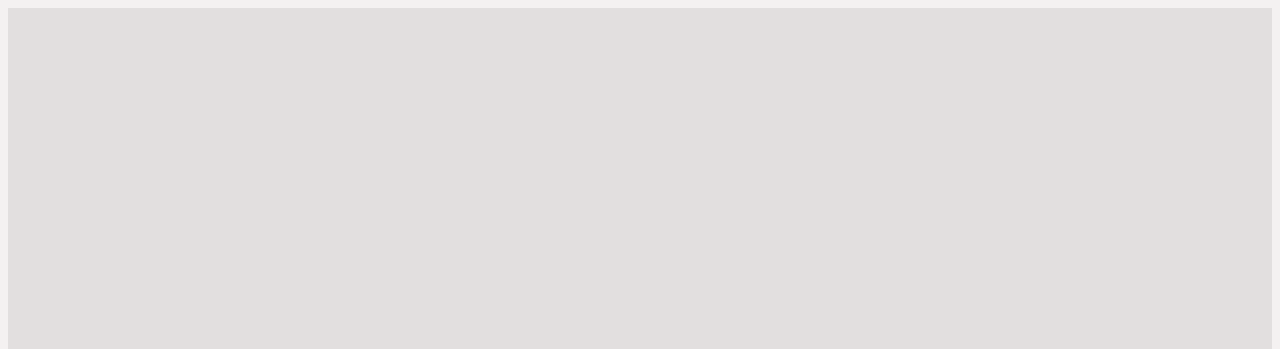
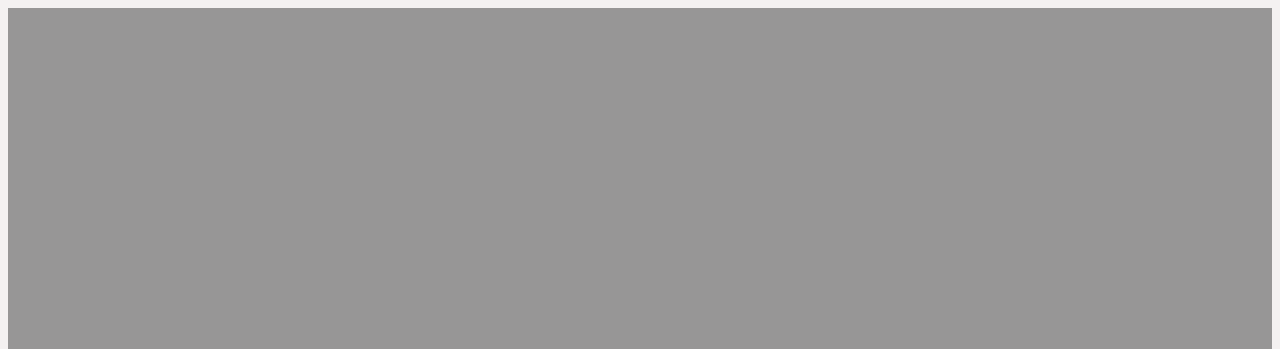
Before and after one commit to nachodha/ABOGACIA, a plain HTML site: page index.html in a window 1280 px wide. Shown: the top 349 px of the page. Drawn offline with Linux system fonts and the light colour scheme.

Commit message:
prueba color

```diff
--- a/estilos.css
+++ b/estilos.css
@@ -3,7 +3,7 @@
 }
 
 .contenedor {
-    background-color: rgba(226, 223, 223, 0.991);
+    background-color: rgba(151, 150, 150, 0.991);
     height: 100vh;
     display: flex;
     flex-wrap: wrap;
```
